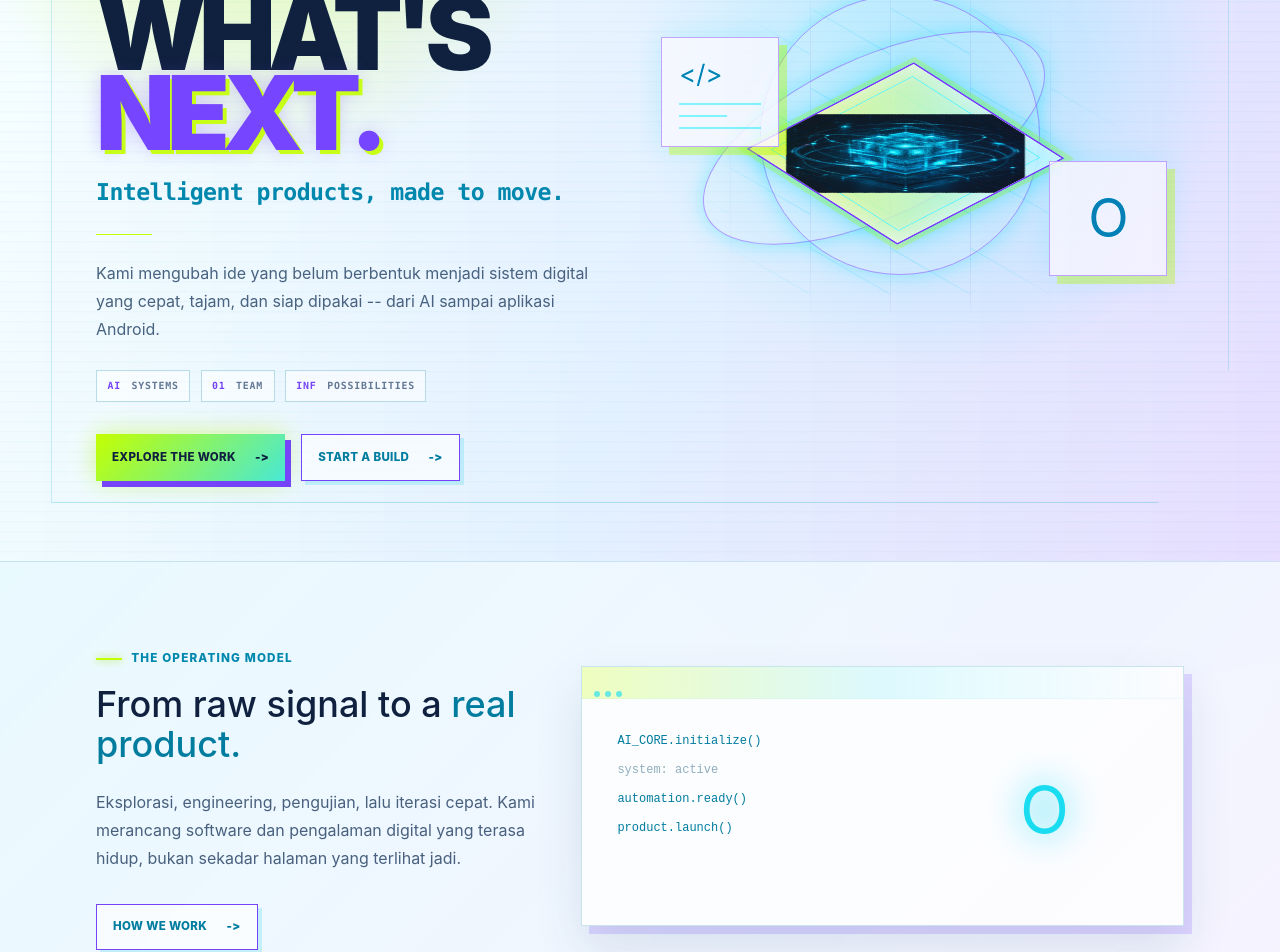
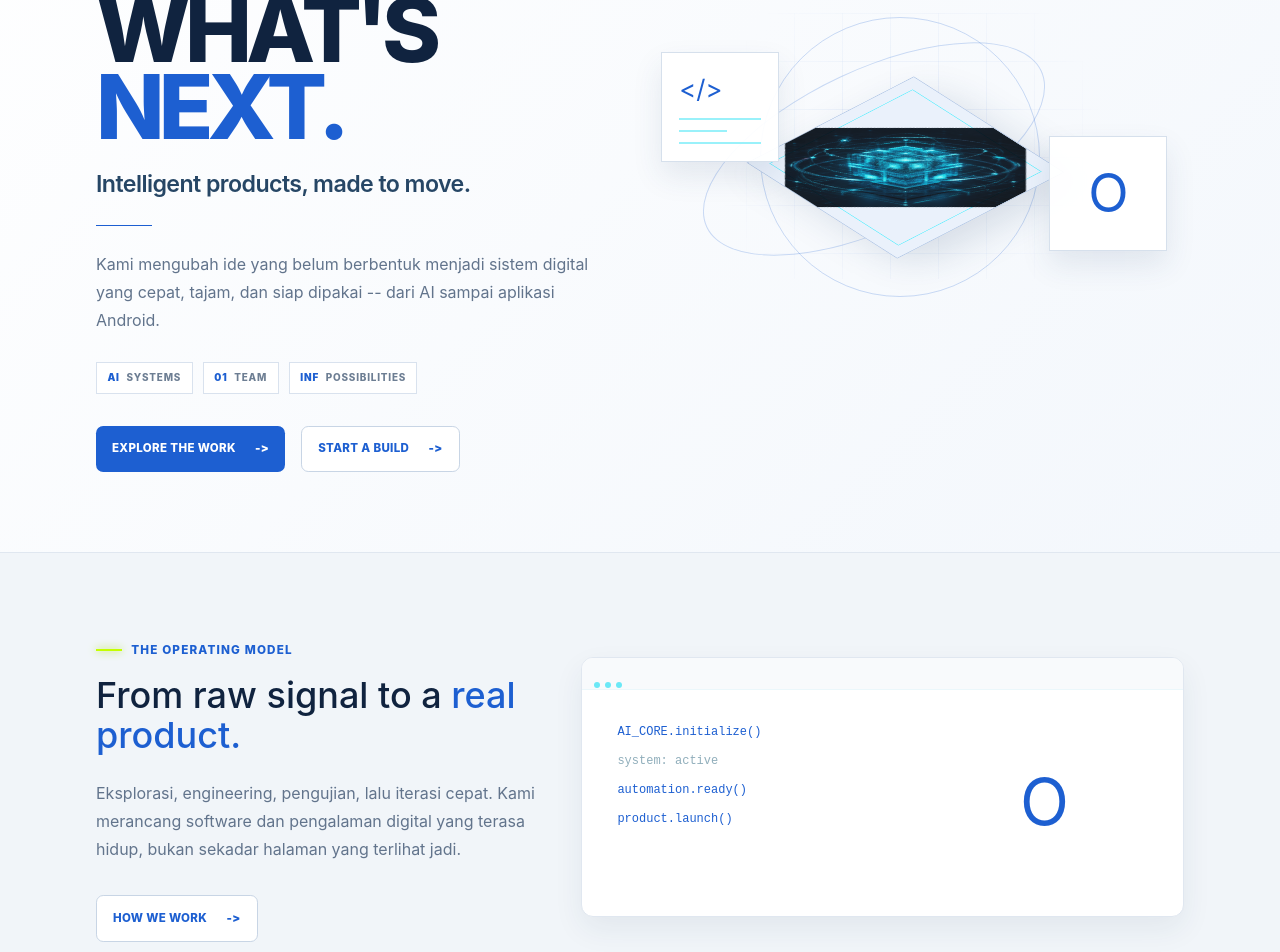
Before and after one commit to Extreme-Studios/extremestudios, a Next.js app: page / in a window 1280 px wide. Shown: the part 260-1212 px from the top of the page. Built offline with nearby package versions, Linux system fonts and the light colour scheme.

Commit message:
Refine site into professional tech studio theme

```diff
--- a/app/globals.css
+++ b/app/globals.css
@@ -391,3 +391,169 @@ body::before {
   .hero-title { font-size: clamp(3.4rem, 18vw, 5rem); }
   .hero-shell::before { inset: 4% 3%; }
 }
+
+/* Professional product studio theme: calm, precise, and intentionally low-noise. */
+:root {
+  color-scheme: light;
+  --ink: #10233f;
+  --muted: #62748c;
+  --cyan: #1d5fd1;
+  --neon: #1d5fd1;
+  --violet: #1d5fd1;
+  --paper: #f7f9fc;
+  --panel: #ffffff;
+}
+
+body,
+.profile-page {
+  background: #f7f9fc;
+  color: var(--ink);
+}
+
+body::before,
+body::after,
+.hero-shell::after,
+.hero-shell::before,
+.hero-scanlines {
+  display: none;
+}
+
+.site-nav {
+  position: absolute;
+  border-bottom: 1px solid rgba(16, 35, 63, .08);
+  background: rgba(255, 255, 255, .90);
+  backdrop-filter: blur(14px);
+}
+
+.brand { color: #10233f; }
+.brand-mark,
+.button-primary {
+  background: #1d5fd1;
+  color: #ffffff;
+  box-shadow: none;
+}
+.brand em { color: #1d5fd1; }
+.nav-link:hover,
+.eyebrow,
+.text-cyan,
+.text-neon,
+.discipline-list article > span,
+.capability-grid b,
+.process-line b,
+.project-facts span,
+.stack-list span { color: #1d5fd1 !important; }
+.nav-link:hover::after { background: #1d5fd1; box-shadow: none; }
+.nav-status { color: #53657d; }
+.nav-status i { background: #2f9e67; box-shadow: 0 0 0 4px rgba(47, 158, 103, .12); }
+
+.hero-shell,
+.profile-hero {
+  min-height: 0;
+  background: linear-gradient(135deg, #ffffff 0%, #f3f7fc 100%);
+}
+.hero-title {
+  color: #10233f;
+  font-size: clamp(3.3rem, 7vw, 6.5rem);
+  font-weight: 800;
+  letter-spacing: -.065em;
+  line-height: .86;
+}
+.hero-title span { color: #1d5fd1; text-shadow: none; }
+.hero-index { color: #78889d; }
+.hero-subtitle { color: #264665; font-family: inherit; font-weight: 600; }
+.hero-description { color: #62748c; }
+.hero-telemetry span {
+  border-color: #d9e2ee;
+  background: #ffffff;
+  color: #6d7e93;
+  font-family: inherit;
+}
+.hero-telemetry b { color: #1d5fd1; }
+.bg-cyan { background: #1d5fd1; }
+
+.button-primary,
+.button-secondary {
+  border-radius: .45rem;
+  box-shadow: none;
+}
+.button-primary::before { display: none; }
+.button-primary:hover { background: #174fae; }
+.button-secondary {
+  border-color: #c8d5e5;
+  background: #ffffff;
+  color: #1d5fd1;
+}
+.button-secondary:hover { border-color: #1d5fd1; background: #f4f7fc; }
+
+.ai-core { filter: none; min-height: 350px; }
+.ai-grid { opacity: .8; background-image: linear-gradient(rgba(29, 95, 209, .10) 1px, transparent 1px), linear-gradient(90deg, rgba(29, 95, 209, .10) 1px, transparent 1px); background-size: 48px 48px; mask-image: radial-gradient(circle, #000 8%, transparent 70%); }
+.ai-orbit { border-color: rgba(29, 95, 209, .22); box-shadow: none; }
+.ai-cube {
+  border: 1px solid #b9cce8;
+  background: #eaf1fb;
+  box-shadow: 0 24px 50px rgba(35, 66, 110, .15);
+}
+.ai-panel {
+  border-color: #d6e0ec;
+  background: rgba(255, 255, 255, .94);
+  color: #1d5fd1;
+  box-shadow: 0 14px 28px rgba(35, 66, 110, .10);
+}
+
+.glass,
+.project-card,
+.program-card,
+.diana-feature,
+.profile-program,
+.profile-core,
+.profile-screen,
+.rd-panel,
+.studio-screen {
+  border: 1px solid #e0e7f0;
+  border-radius: .75rem;
+  background: #ffffff;
+  box-shadow: 0 12px 30px rgba(31, 55, 88, .07);
+}
+.project-card { transition: transform .2s ease, box-shadow .2s ease; }
+.project-card:hover { transform: translateY(-4px); box-shadow: 0 18px 36px rgba(31, 55, 88, .12); }
+.project-number,
+.tag {
+  border-radius: .3rem;
+  background: #e9f0fb;
+  color: #1d5fd1;
+  box-shadow: none;
+}
+.project-visual,
+.diana-visual,
+.program-visual,
+.profile-diana { background: #edf3fa; }
+.screen-top,
+.profile-screen__top { background: #f8fafc; }
+.screen-code,
+.profile-screen > p,
+.screen-node { color: #1d5fd1; text-shadow: none; }
+
+.profile-section--shade,
+#profile,
+footer {
+  background: #f1f5f9 !important;
+  border-color: #e0e7f0 !important;
+}
+.text-white,
+.text-slate-100,
+.text-slate-200,
+.text-slate-300 { color: #10233f !important; }
+.text-slate-400,
+.text-slate-500 { color: #62748c !important; }
+.border-white\/10,
+.border-white\/20 { border-color: #e0e7f0 !important; }
+.bg-\[\#04101c\],
+.bg-\[\#061524\]\/70,
+.bg-\[\#061321\] { background: #ffffff !important; }
+.profile-core__cube,
+.profile-diana__orb { border-color: #b9cce8; background: #edf3fa; box-shadow: 0 18px 36px rgba(31, 55, 88, .12); color: #1d5fd1; }
+.profile-core__chip { border-color: #d6e0ec; background: #ffffff; color: #1d5fd1; }
+
+@media (max-width: 767px) {
+  .site-nav { background: rgba(255, 255, 255, .96); }
+}
```
